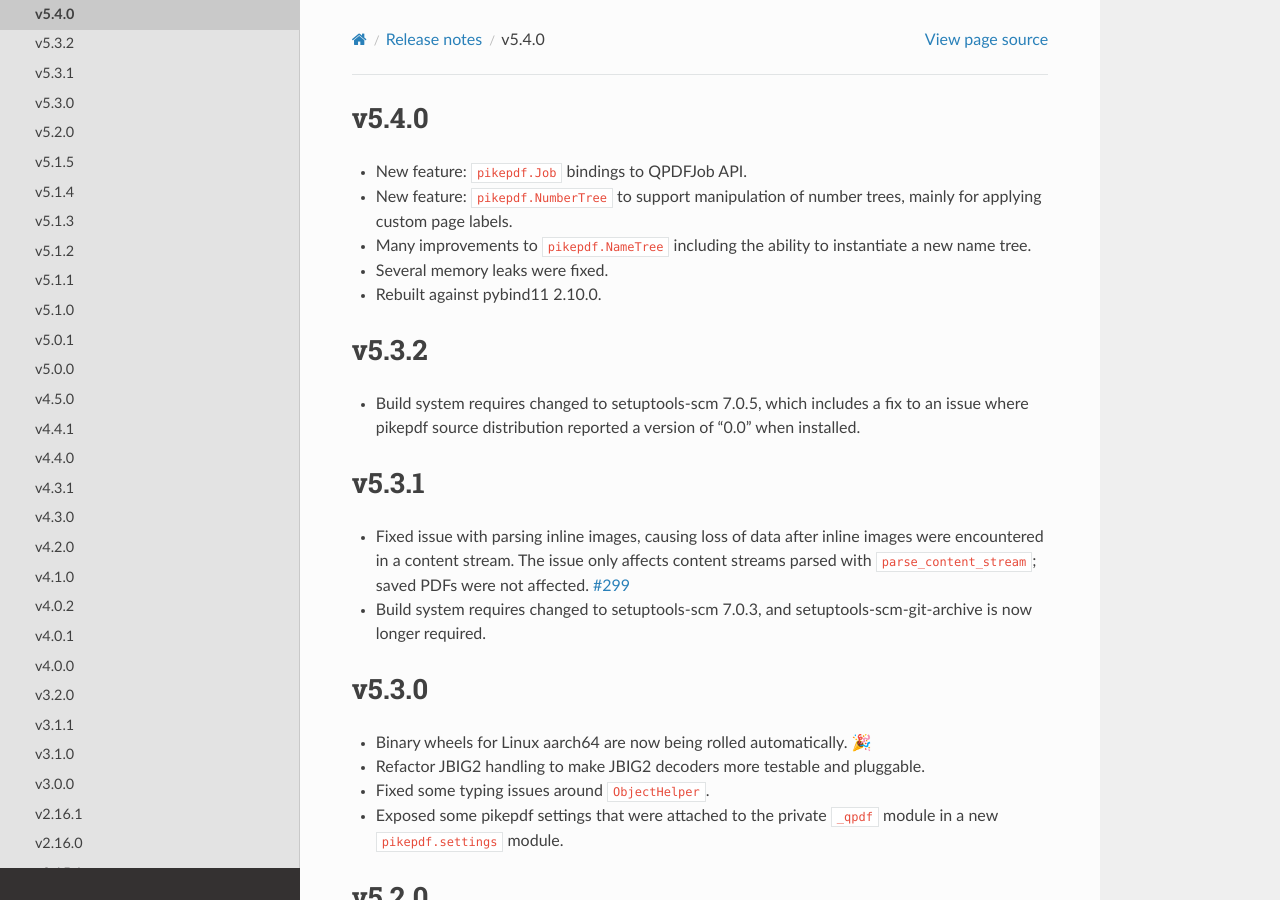
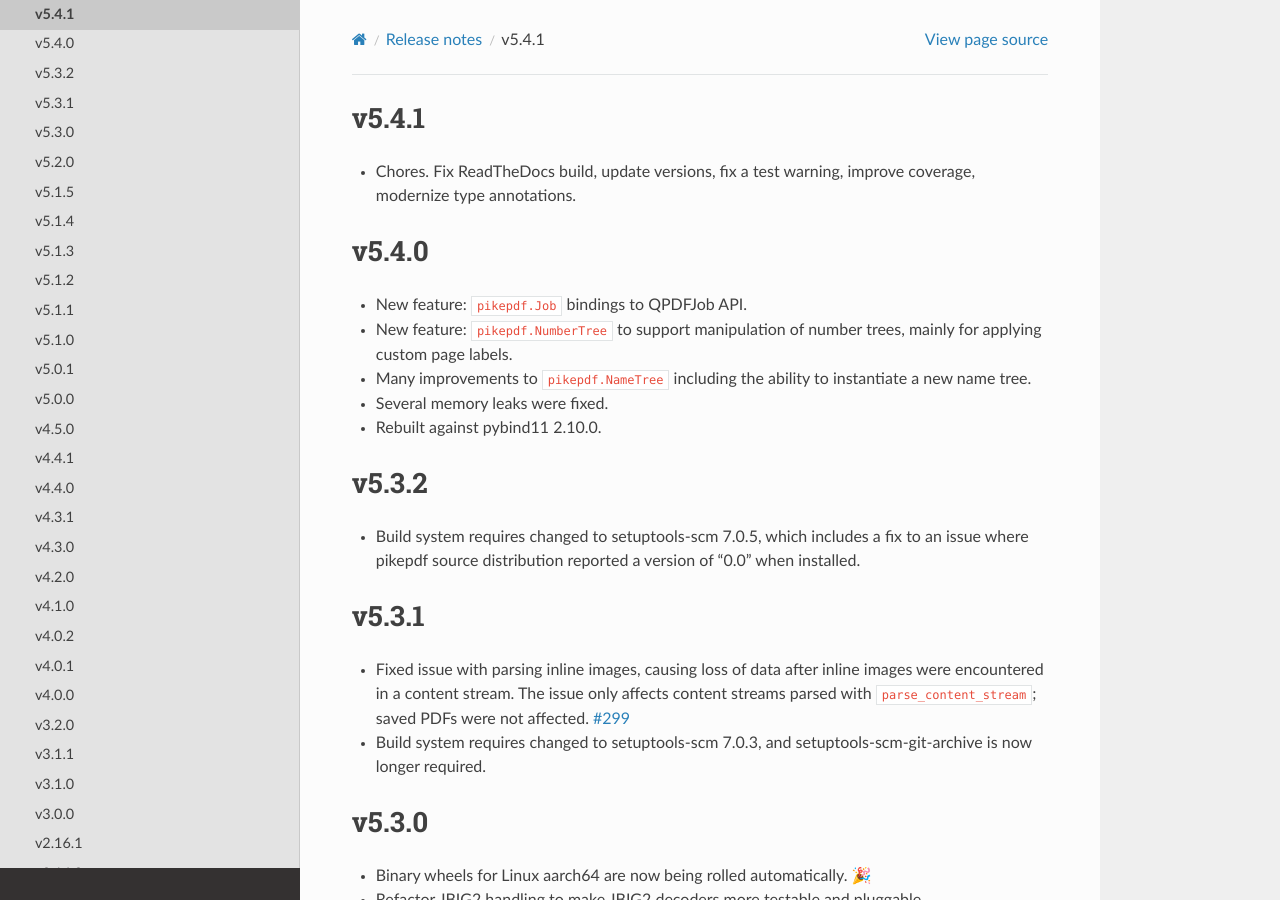
Before and after one commit to pikepdf/pikepdf, a Sphinx documentation site: the page built from docs/releasenotes/version5.rst, in a window 1280 px wide and 900 px high. Built offline with Sphinx 7.4.7 and the Read the Docs theme 2.0.0, drawn with Linux system fonts in a browser that asks for light colours; the version number could not be read and is left out.

Commit message:
v5.4.1 release notes

```diff
--- a/docs/releasenotes/version5.rst
+++ b/docs/releasenotes/version5.rst
@@ -1,3 +1,9 @@
+v5.4.1
+======
+
+-  Chores. Fix ReadTheDocs build, update versions, fix a test warning, improve
+   coverage, modernize type annotations.
+
 v5.4.0
 ======
 
```
